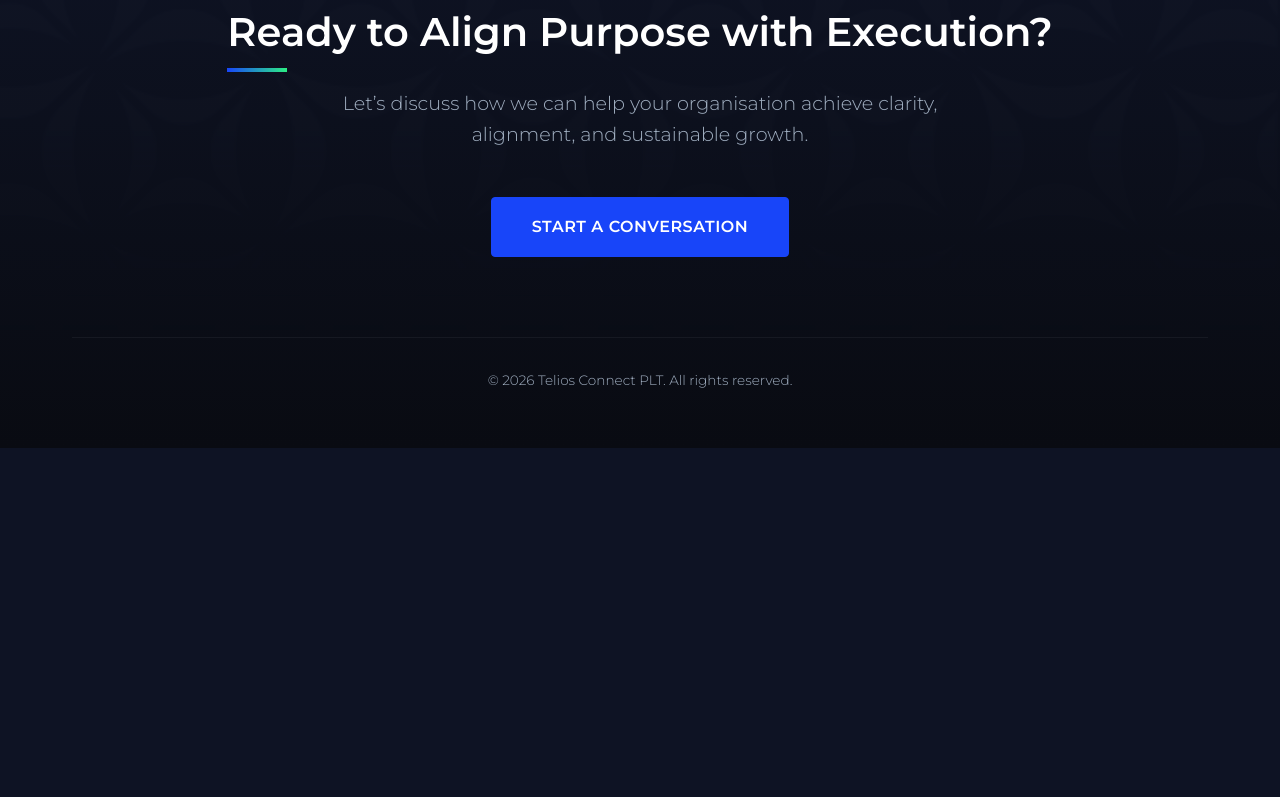
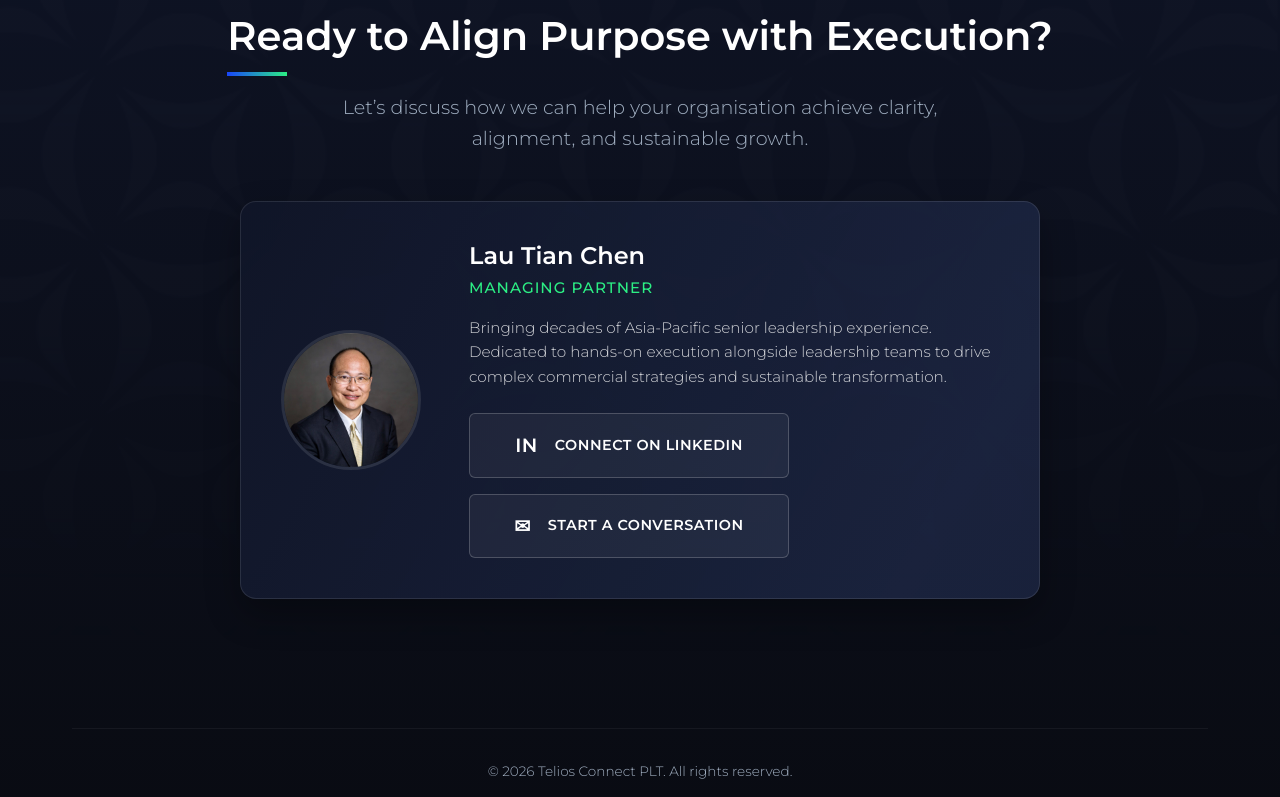
Before and after one commit to lauluzhong-tc/teliosconnectwebsite, a plain HTML site: page index.html in a window 1280 px wide. Shown: the part 2775-3572 px from the top of the page. Before the commit the page ends 3223 px from the top, so only its background shows below. Drawn offline with Linux system fonts and the light colour scheme.

Commit message:
feat: integrate leadership card into contact section and refine visual styles
- Added leadership card for Lau Tian Chen with profile image and bio
- Styled 'Connect on LinkedIn' and 'Start a Conversation' as prominent buttons
- Implemented a subtle 'shimmer' background animation for the card
- Refined color scheme for leadership roles and improved responsive layouts

```diff
--- a/index.html
+++ b/index.html
@@ -179,6 +179,8 @@
             </div>
         </section>
 
+
+
         <!-- Contact Section -->
         <section id="contact" class="section contact-section animate-on-scroll fade-up">
             <div class="brand-pattern">
@@ -190,8 +192,34 @@
                     Let’s discuss how we can help your organisation achieve clarity, alignment, and sustainable
                     growth.
                 </p>
-                <a href="mailto:telios.bd@teliosconnect.com" class="btn btn-primary btn-large">Start a
-                    Conversation</a>
+
+                <!-- Leadership Card Integrated -->
+                <div class="leadership-card animate-on-scroll fade-up">
+                    <div class="leadership-image-wrapper">
+                        <img src="assets/lau-tian-chen.jpg" alt="Lau Tian Chen" class="leadership-img">
+                    </div>
+                    <div class="leadership-details">
+                        <h3 class="leadership-name">Lau Tian Chen</h3>
+                        <p class="leadership-role">Managing Partner</p>
+                        <p class="leadership-bio">
+                            Bringing decades of Asia-Pacific senior leadership experience. Dedicated to hands-on
+                            execution
+                            alongside leadership teams to drive complex commercial strategies and sustainable
+                            transformation.
+                        </p>
+                        <div class="leadership-links">
+                            <a href="https://www.linkedin.com/in/tian-chen-lau-2685471/" target="_blank"
+                                class="text-link">
+                                <span style="font-size: 1.2rem; vertical-align: middle;">in</span> &nbsp; Connect on
+                                LinkedIn
+                            </a>
+                            <a href="mailto:telios.bd@teliosconnect.com" class="text-link">
+                                <span style="font-size: 1.2rem; vertical-align: middle;">✉</span> &nbsp; Start a
+                                Conversation
+                            </a>
+                        </div>
+                    </div>
+                </div>
 
                 <footer class="site-footer">
                     <p>&copy;
--- a/styles.css
+++ b/styles.css
@@ -405,15 +405,12 @@ ul {
     /* Force one line on desktop if space permits */
 }
 
+/* Allow wrapping on smaller screens */
 @media (max-width: 900px) {
     .philosophy-definition {
         white-space: normal;
         /* Allow wrapping on smaller screens */
     }
-}
-
-/* Allow wrapping on smaller screens */
-}
 }
 
 .philosophy-grid h3 {
@@ -506,10 +503,6 @@ ul {
 
 .card-list li::before {
     content: '•';
-    /* Brand Colors */
-    --color-bg: #0B0E1B;
-    /* Updated to match Solutions/Rest of site for consistency */
-    --color-bg-light: #161C33;
     color: var(--color-accent);
     position: absolute;
     left: 0;
@@ -700,6 +693,154 @@ ul {
     font-size: 0.95rem;
     margin-bottom: 0;
     color: var(--color-text-muted);
+}
+
+
+/* --- Leadership Card (Integrated in Contact) --- */
+.leadership-card {
+    display: flex;
+    align-items: center;
+    gap: 3rem;
+    max-width: 800px;
+    margin: 0 auto 3rem;
+    /* Added margin-bottom */
+    background: linear-gradient(120deg, rgba(22, 28, 51, 0.9), rgba(14, 19, 36, 0.95), rgba(30, 40, 70, 0.8), rgba(22, 28, 51, 0.9));
+    background-size: 300% 300%;
+    /* Lighter navy gradient for shimmer */
+    border: 1px solid rgba(255, 255, 255, 0.1);
+    box-shadow: 0 15px 35px rgba(0, 0, 0, 0.3);
+    padding: 2.5rem;
+    border-radius: 16px;
+    /* Slightly rounder */
+    text-align: left;
+    /* Ensure text is left-aligned even in centered parent */
+    animation: cardShimmer 8s ease infinite;
+}
+
+@keyframes cardShimmer {
+    0% {
+        background-position: 0% 50%;
+    }
+
+    50% {
+        background-position: 100% 50%;
+    }
+
+    100% {
+        background-position: 0% 50%;
+    }
+}
+
+.leadership-card:hover {
+    /* Static on hover, just retain border/shadow highlight */
+    border-color: var(--color-primary);
+    box-shadow: 0 20px 45px rgba(0, 0, 0, 0.4);
+}
+
+.leadership-image-wrapper {
+    flex-shrink: 0;
+    width: 140px;
+    height: 140px;
+    border-radius: 50%;
+    overflow: hidden;
+    border: 3px solid rgba(255, 255, 255, 0.1);
+}
+
+.leadership-img {
+    width: 100%;
+    height: 100%;
+    object-fit: cover;
+}
+
+.leadership-details {
+    flex: 1;
+}
+
+.leadership-name {
+    font-size: 1.5rem;
+    color: var(--color-text-main);
+    margin-bottom: 0.3rem;
+    font-weight: 600;
+}
+
+.leadership-role {
+    font-size: 0.95rem;
+    color: #2CEE84;
+    /* Updated to specific green for visibility */
+    margin-bottom: 1rem;
+    text-transform: uppercase;
+    letter-spacing: 1px;
+    font-weight: 500;
+}
+
+.leadership-bio {
+    font-size: 0.95rem;
+    line-height: 1.6;
+    color: rgba(255, 255, 255, 0.8);
+    margin-bottom: 1.5rem;
+    max-width: 600px;
+}
+
+
+
+.leadership-links {
+    display: flex;
+    flex-direction: column;
+    /* Stack them vertically */
+    gap: 1rem;
+    align-items: stretch;
+    /* Stretch to fill container */
+    margin-top: 0.5rem;
+    width: fit-content;
+    min-width: 320px;
+    /* Ensure a good minimum width */
+}
+
+.text-link {
+    display: flex;
+    /* Changed from inline-flex to fill width */
+    align-items: center;
+    justify-content: center;
+    gap: 0.5rem;
+    font-size: 0.9rem;
+    font-weight: 600;
+    text-decoration: none;
+    padding: 1rem 1.5rem;
+    background: rgba(255, 255, 255, 0.05);
+    border: 1px solid rgba(255, 255, 255, 0.2);
+    border-radius: 6px;
+    color: var(--color-text-main);
+    transition: all 0.3s ease;
+    text-transform: uppercase;
+    letter-spacing: 0.5px;
+    width: 100%;
+    /* Fill the container */
+}
+
+.text-link:hover {
+    background: var(--color-primary);
+    border-color: var(--color-primary);
+    color: #fff;
+    transform: translateY(-2px);
+    box-shadow: 0 5px 15px rgba(24, 69, 249, 0.3);
+}
+
+@media (max-width: 768px) {
+    .leadership-card {
+        flex-direction: column;
+        text-align: center;
+        gap: 1.5rem;
+        padding: 2rem;
+    }
+
+    .leadership-links {
+        justify-content: center;
+        width: 100%;
+    }
+
+    .text-link {
+        width: 100%;
+    }
 }
 
 /* --- Contact Section --- */
```
Also changed, not shown: assets/lau-tian-chen.jpg (added), 1 other file.
